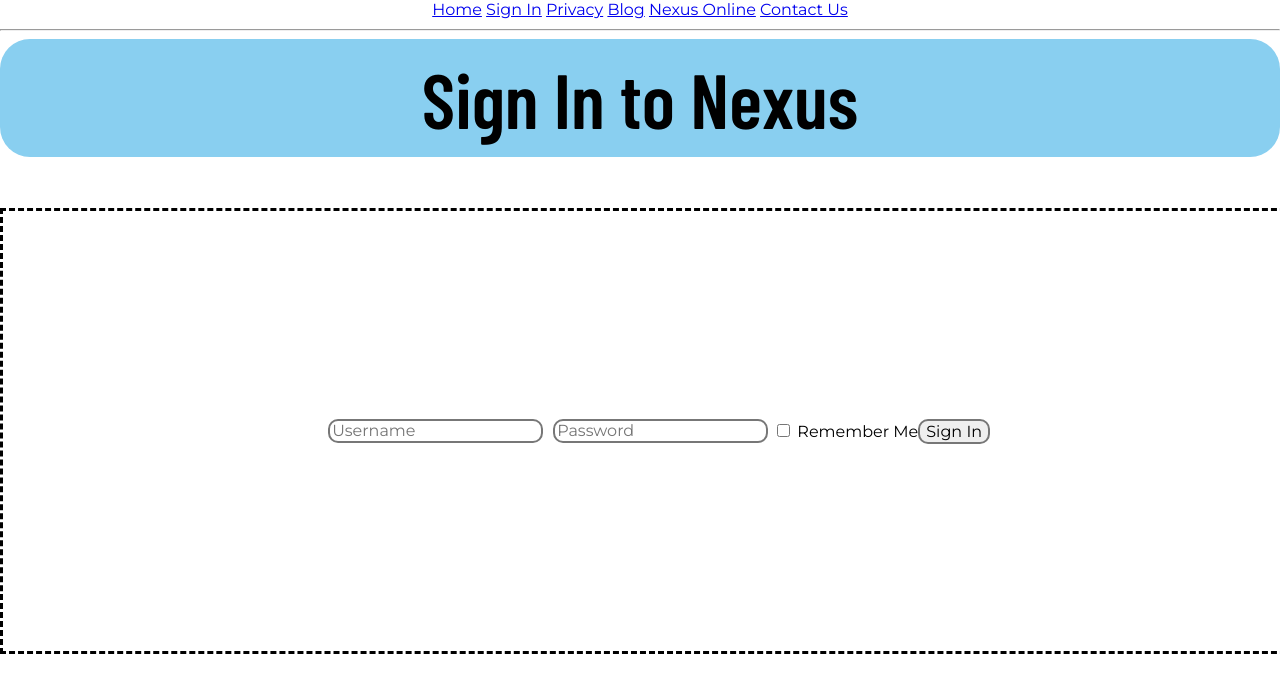
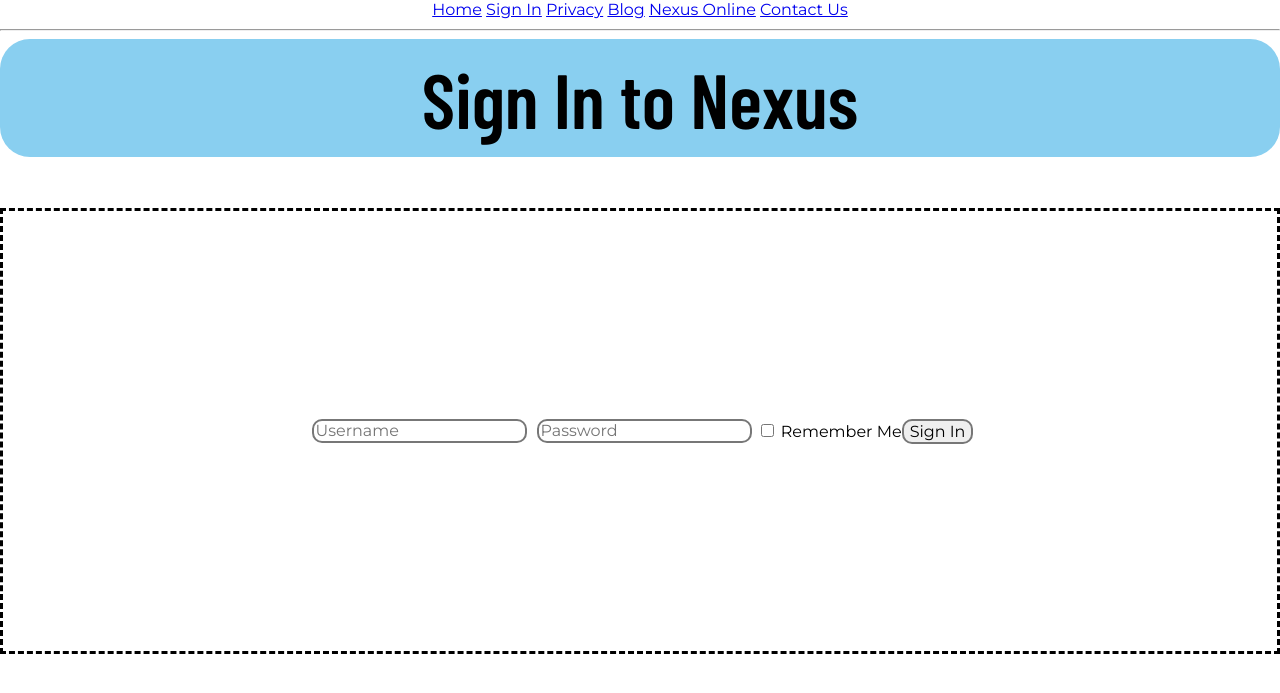
Before and after one commit to thinggggggggg/nexus, a Flask app: page /login in a window 1280 px wide. Shown: the top 693 px of the page. Run offline with Flask 3, Linux system fonts and the light colour scheme; some web fonts are replaced.

Commit message:
auto width

```diff
--- a/app/static/styles/login.css
+++ b/app/static/styles/login.css
@@ -23,7 +23,7 @@
 
 form{
     display: flex;
-    width: 99vw;
+    width: auto;
     height: 50vh;
     grid-template-columns: 1fr;
     border-style: dashed;
```
